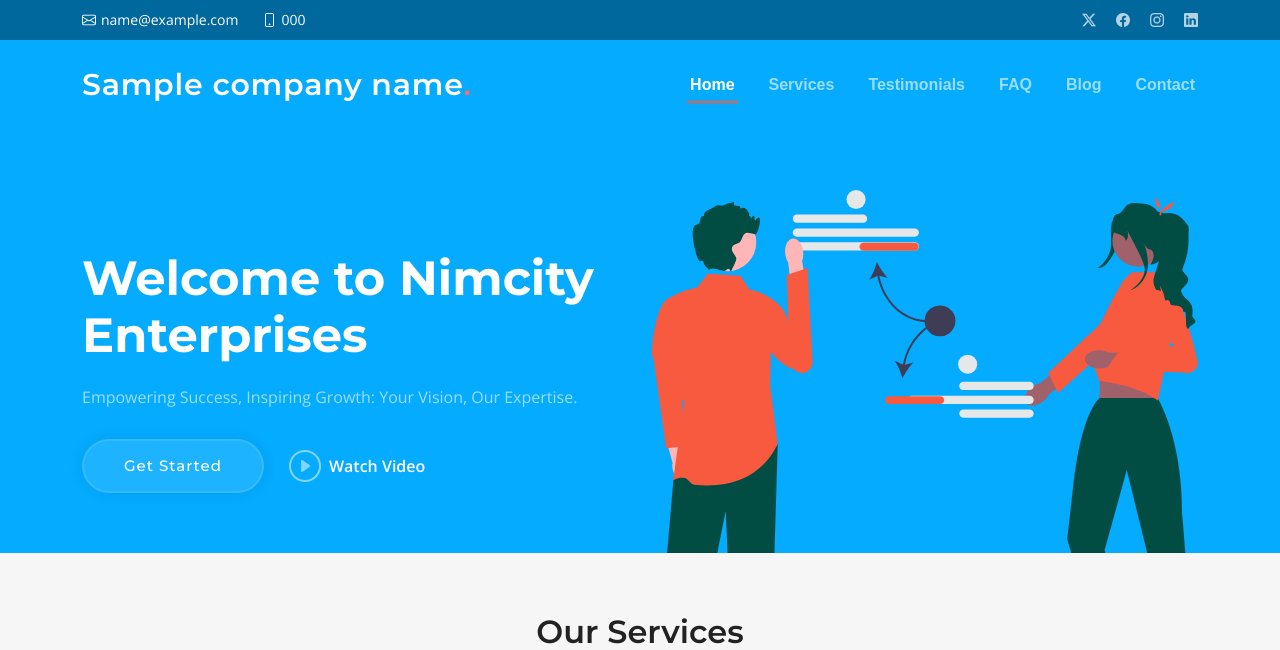
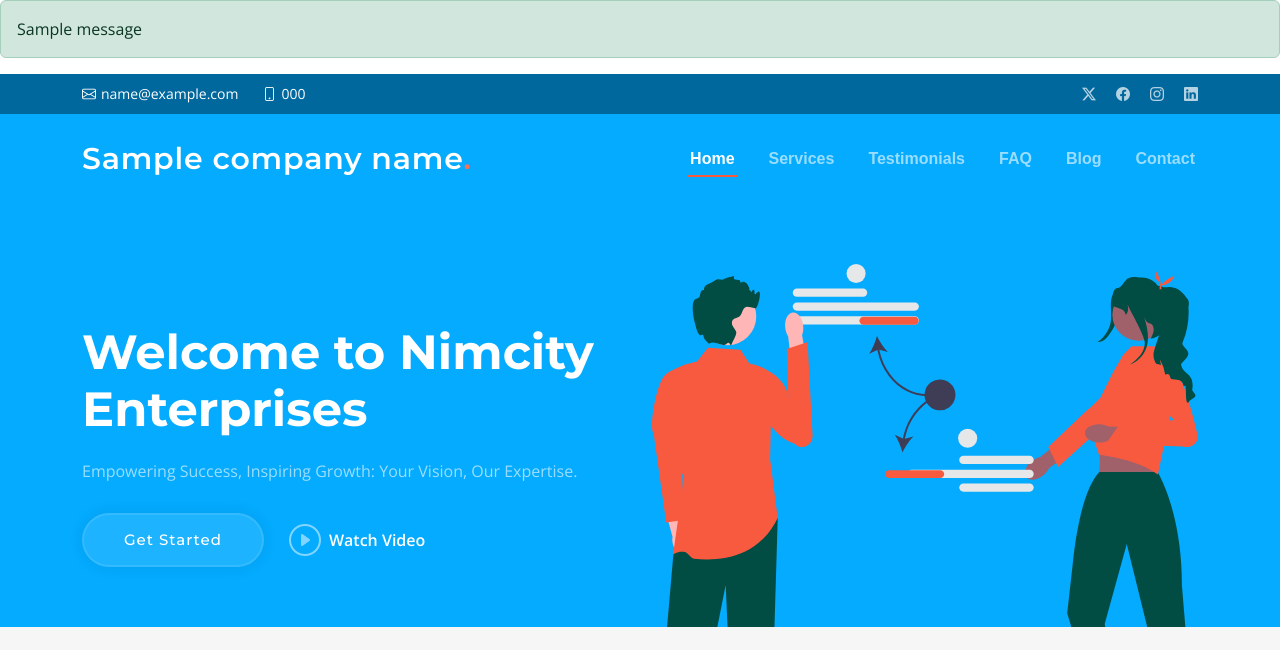
Before and after one commit to NMMalika/companywebapage, a Django app: template templates/index.html in a window 1280 px wide. Shown: the top 650 px of the page. Run offline with Django 3.2, Linux system fonts and the light colour scheme; the template is opened without the code that fills it: most values are stand-ins (such as "Sample title", 1, 10 or a date in 2020); grey boxes marked "Sample" are stand-in pictures; one stand-in notice (Sample message) is shown; some libraries are stand-ins or nearby versions.

Commit message:
show error message on mainhtml

```diff
--- a/app/views.py
+++ b/app/views.py
@@ -65,8 +65,8 @@ def contact_form(request):
                fail_silently=False,
          )
      except Exception as e:
-          print(f"Error sending email: {e}")
+          messages.error(request, "An error occurred while sending the email")
           return redirect("home")
      else:
-          print("Email sent successfully")
+          messages.success(request, "Email sent successfully")
      return redirect("home")
--- a/templates/assets/main.html
+++ b/templates/assets/main.html
@@ -39,6 +39,11 @@
 </head>
 
 <body>
+  {% for message in messages %}
+    <div class="alert alert-{{message.tags}}">
+      {{message}}
+    </div>
+  {% endfor %}
 {% include 'assets/header.html' %}
   <!-- ======= Hero Section ======= -->
   <section id="hero" class="hero">
```
